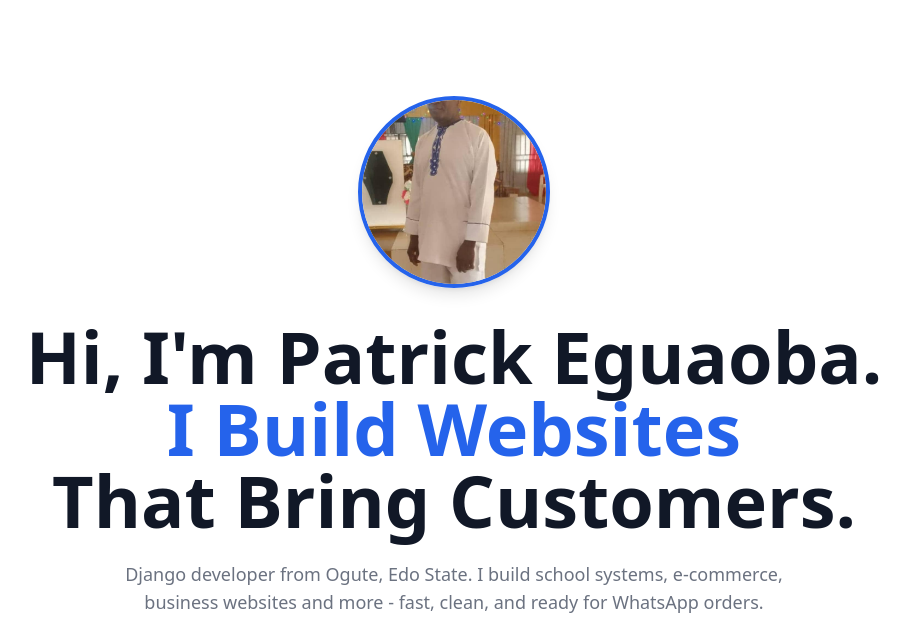
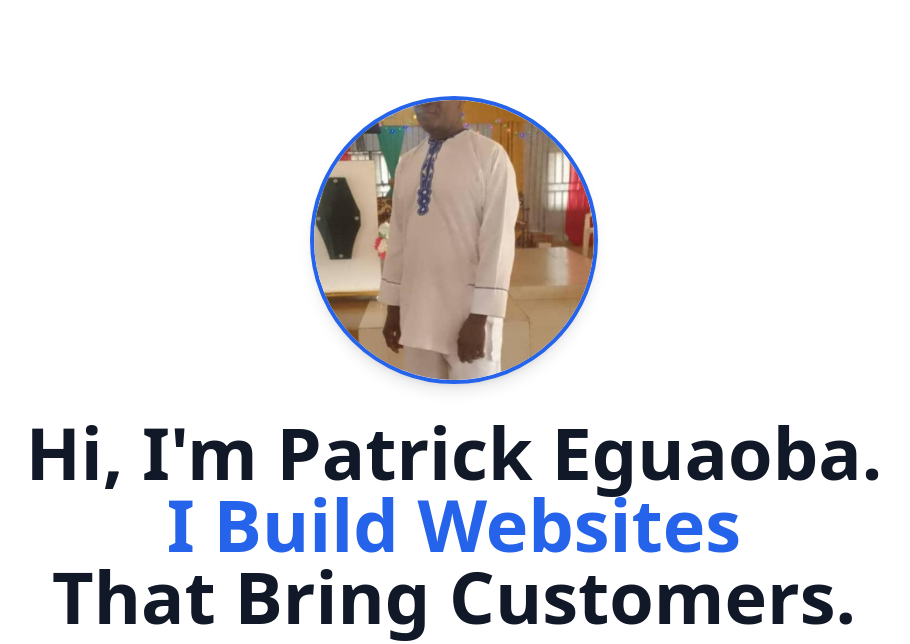
Before and after one commit to Pateg/django-portfolio, a Django app: page / in a window 1280 px wide. Shown: the part 80-724 px from the top of the page, without its empty margins (186-1096 px from the left). Run offline with Django 5.2, Linux system fonts and the light colour scheme; data comes from the database, SQL or seed files in the repository; data that the repository does not hold is empty; some libraries are stand-ins or nearby versions.

Commit message:
Make profile photo bigger

```diff
--- a/projects/templates/home.html
+++ b/projects/templates/home.html
@@ -4,7 +4,7 @@
 
 <section class="max-w-6xl mx-auto px-6 py-16 md:py-24 text-center">
 <div class="flex justify-center mb-8">
-    <img src="{% static 'images/patrick.jpg' %}" alt="Patrick Eguaoba" class="w-40 h-40 md:w-48 md:h-48 object-cover rounded-full border-4 border-blue-600 shadow-lg">
+    <img src="{% static 'images/patrick.jpg' %}" alt="Patrick Eguaoba" class="w-56 h-56 md:w-72 md:h-72 object-cover rounded-full border-4 border-blue-600 shadow-lg">
 </div>
     <h1 class="text-5xl md:text-7xl font-black leading-tight">Hi, I'm Patrick Eguaoba.<br><span class="text-blue-600">I Build Websites</span><br>That Bring Customers.</h1>
     <p class="mt-6 text-lg text-gray-500 max-w-2xl mx-auto">Django developer from Ogute, Edo State. I build school systems, e-commerce, business websites and more - fast, clean, and ready for WhatsApp orders.</p>
```
